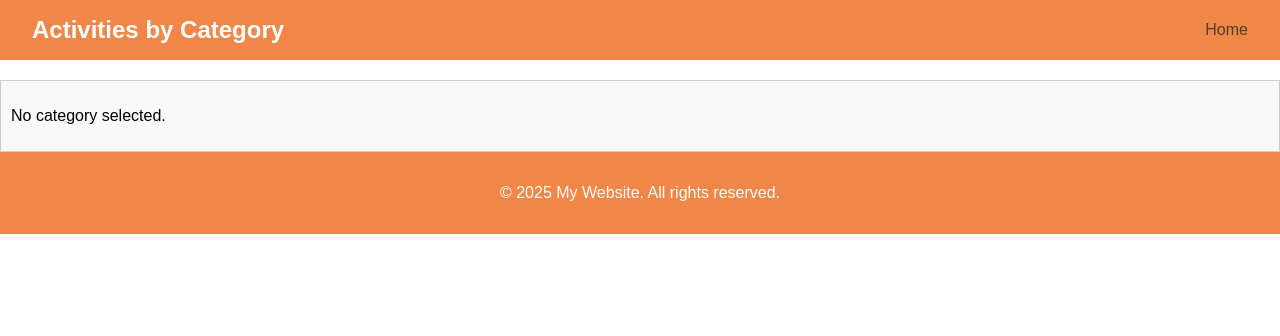
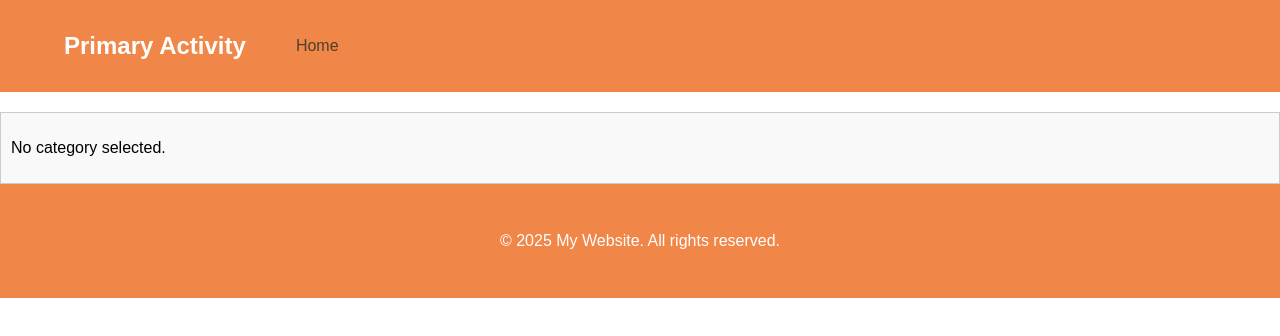
Before and after one commit to juliwhite/PrimaryA, a website built with Vite: page src/category.html in a window 1280 px wide. Built offline with nearby package versions, Linux system fonts and the light colour scheme.

Commit message:
add template for header and footer

```diff
--- a/src/category.html
+++ b/src/category.html
@@ -8,15 +8,17 @@
     <script type="module" src="/js/category.js" defer></script>
 </head>
 <body>
-    <header>
+    <header id="main-header"></header>
+    <!--<header>
         <h1>Activities by Category</h1>
         <nav>
             <a href="index.html">Home</a>
         </nav>
-    </header>
+    </header>-->
     <div id="activities-container"></div>
-    <footer>
+    <!--<footer>
         <p>&copy; 2025 My Website. All rights reserved.</p>
-    </footer>
+    </footer>-->
+    <footer id="main-footer"></footer>
 </body>
 </html>
--- a/src/css/style.css
+++ b/src/css/style.css
@@ -42,14 +42,14 @@ header h1 {
 }
 
 header nav {
-    margin-left: auto; /* Push the navigation to the right */
+    margin-right: auto; /* Push the navigation to the right */
 }
 
 header nav a {
     text-decoration: none;
     color: #4b412d;
     font-size: 1rem;
-    margin-left: 20px;
+    margin-left: 50px;
 }
 
 header nav a:hover {
--- a/src/js/category.js
+++ b/src/js/category.js
@@ -1,6 +1,8 @@
 import { fetchActivities } from "./util.js";
+import { loadHeaderFooter } from "./template.js";
 
 document.addEventListener("DOMContentLoaded", async () => {
+    await loadHeaderFooter();
     const activitiesContainer = document.getElementById("activities-container");
 
     // Get the category from the URL query parameters
--- /dev/null
+++ b/src/js/template.js
@@ -0,0 +1,62 @@
+/*export async function loadTemplate(selector, file) {
+    const element = document.querySelector(selector);
+    if (element) {
+        try {
+            //const response = await fetch(file);
+            // Fetch the template from the public/partials folder
+            const response = await fetch(`/partials/${file}`);
+            if (!response.ok) {
+                throw new Error(`Failed to load ${file}: ${response.statusText}`);
+            }
+            const content = await response.text();
+            element.innerHTML = content;
+        } catch (error) {
+            console.error(error);
+        }
+    }
+}
+
+// Load the header and footer templates
+document.addEventListener("DOMContentLoaded", () => {
+    loadTemplate("header", "header.html");
+    loadTemplate("footer", "footer.html");
+});*/
+
+// Fetches the content of a template file
+async function loadTemplate(file) {
+    try {
+        const response = await fetch(file);
+        if (!response.ok) {
+            throw new Error(`Failed to load ${file}: ${response.statusText}`);
+        }
+        return await response.text(); // Return the content of the file as a string
+    } catch (error) {
+        console.error(error);
+    }
+}
+
+export async function renderWithTemplate(templateString, parentElement, data, callback, position = "afterbegin", clear = true) {
+    if (clear) {
+      parentElement.innerHTML = "";
+    }
+    //const htmlString = await templateFn(data);
+    parentElement.insertAdjacentHTML(position, templateString);
+    if (callback) {
+      callback(data);
+    }
+}
+
+export async function loadHeaderFooter() {
+    const headerEl = document.querySelector("#main-header");
+    const footerEl = document.querySelector("#main-footer");
+
+    if (headerEl) {
+        const headerTemplate = await loadTemplate("/partials/header.html");
+        await renderWithTemplate(headerTemplate, headerEl);
+    }
+
+    if (footerEl) {
+        const footerTemplate = await loadTemplate("/partials/footer.html");
+        await renderWithTemplate(footerTemplate, footerEl);
+    }
+}
--- /dev/null
+++ b/src/public/partials/footer.html
@@ -0,0 +1,3 @@
+<footer>
+    <p>&copy; 2025 My Website. All rights reserved.</p>
+</footer>
--- /dev/null
+++ b/src/public/partials/header.html
@@ -0,0 +1,6 @@
+<header>
+    <h1>Primary Activity</h1>
+    <nav>
+        <a href="index.html">Home</a>
+    </nav>
+</header>
```
Also changed, not shown: src/index.html (+6 -4 lines), src/js/activity.js (+9 -1 lines).
